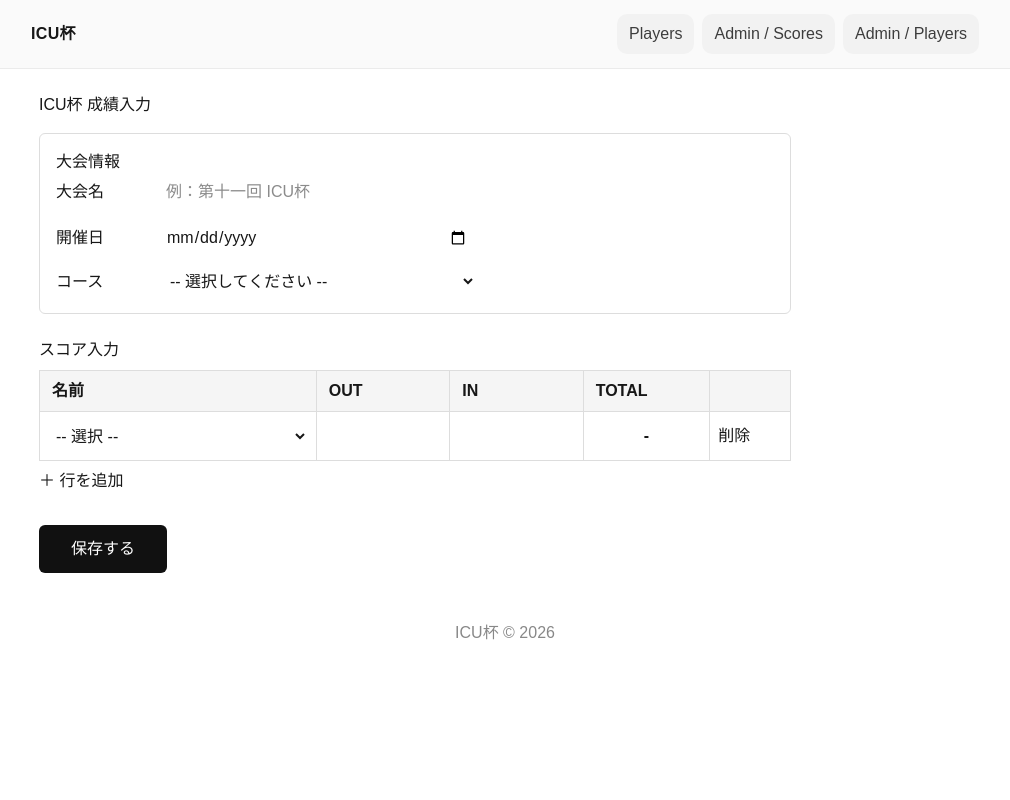
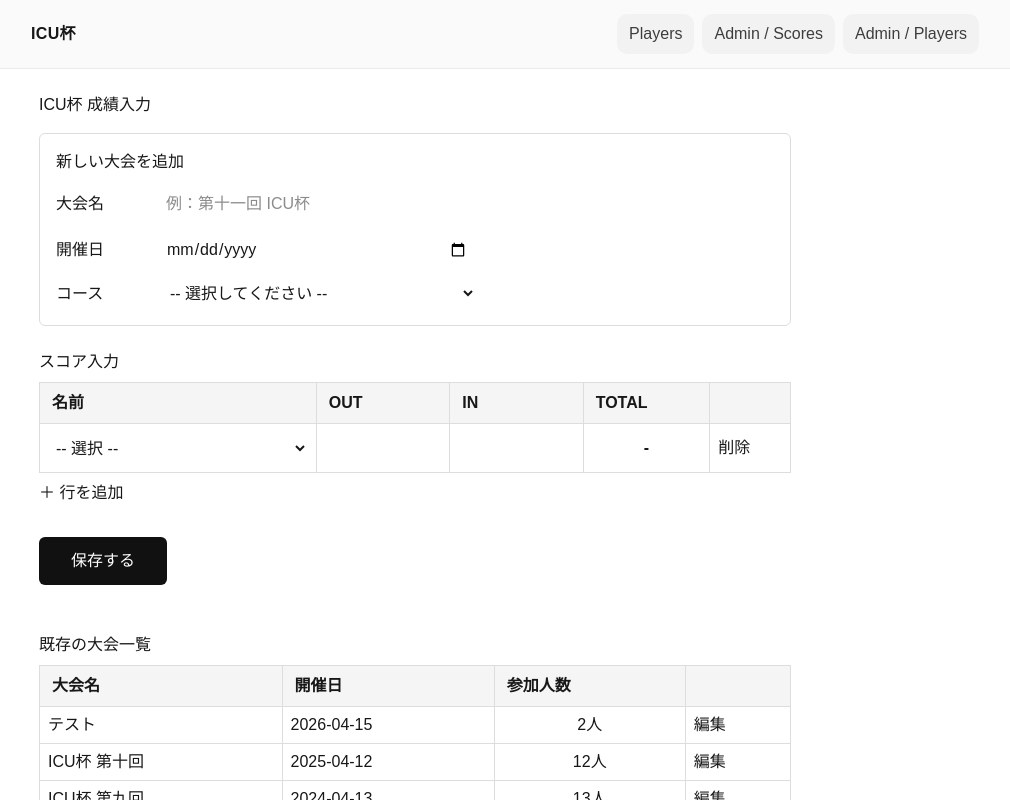
Before and after one commit to ktomoeda419/icu-cup, a Next.js app: page /admin/scores in a window 1280 px wide. Shown: the top 800 px of the page, without its empty margins (135-1145 px from the left). Built offline with nearby package versions, Linux system fonts and the light colour scheme.

Commit message:
管理画面に編集機能を追加
- 既存大会一覧から「編集」ボタンでフォームに読み込み
- 保存時にIDが一致する大会を上書き更新
- 新規追加と編集でボタンラベルを切り替え

Co-Authored-By: Claude Sonnet 4.6 <noreply@anthropic.com>

```diff
--- a/app/admin/scores/ScoresClient.tsx
+++ b/app/admin/scores/ScoresClient.tsx
@@ -5,26 +5,68 @@ import { useState } from "react";
 type Player = { id: string; name: string; gender: string };
 type Course = { id: string; name: string };
 type ScoreRow = { player_id: string; out: number | ""; inn: number | "" };
+type EventScore = {
+  player_id: string;
+  out_score: number | null;
+  in_score: number | null;
+  total_score: number;
+};
+type Event = {
+  id: string;
+  name: string;
+  event_date: string;
+  course_id: string;
+  scores: EventScore[];
+};
 
 const uid = () => Math.random().toString(36).slice(2, 10);
-
 const emptyRow = (): ScoreRow => ({ player_id: "", out: "", inn: "" });
 
 export default function ScoresClient({
   players,
   courses,
+  events,
 }: {
   players: Player[];
   courses: Course[];
+  events: Event[];
 }) {
+  const [editingId, setEditingId] = useState<string | null>(null);
   const [eventName, setEventName] = useState("");
   const [eventDate, setEventDate] = useState("");
   const [courseId, setCourseId] = useState("");
   const [rows, setRows] = useState<ScoreRow[]>([emptyRow()]);
-  const [status, setStatus] = useState<"idle" | "saving" | "ok" | "error">(
-    "idle"
-  );
+  const [status, setStatus] = useState<"idle" | "saving" | "ok" | "error">("idle");
   const [errorMsg, setErrorMsg] = useState("");
+
+  const isEditing = editingId !== null;
+
+  const loadEvent = (event: Event) => {
+    setEditingId(event.id);
+    setEventName(event.name);
+    setEventDate(event.event_date);
+    setCourseId(event.course_id);
+    setRows(
+      event.scores.map((s) => ({
+        player_id: s.player_id,
+        out: s.out_score ?? "",
+        inn: s.in_score ?? "",
+      }))
+    );
+    setStatus("idle");
+    setErrorMsg("");
+    window.scrollTo({ top: 0, behavior: "smooth" });
+  };
+
+  const resetForm = () => {
+    setEditingId(null);
+    setEventName("");
+    setEventDate("");
+    setCourseId("");
+    setRows([emptyRow()]);
+    setStatus("idle");
+    setErrorMsg("");
+  };
 
   const updateRow = (i: number, patch: Partial<ScoreRow>) =>
     setRows((prev) => prev.map((r, idx) => (idx === i ? { ...r, ...patch } : r)));
@@ -36,21 +78,9 @@ export default function ScoresClient({
     v !== "" && (Number(v) < 30 || Number(v) > 80);
 
   const handleSave = async () => {
-    if (!eventName.trim()) {
-      setErrorMsg("大会名を入力してください");
-      setStatus("error");
-      return;
-    }
-    if (!eventDate) {
-      setErrorMsg("開催日を入力してください");
-      setStatus("error");
-      return;
-    }
-    if (!courseId) {
-      setErrorMsg("コースを選択してください");
-      setStatus("error");
-      return;
-    }
+    if (!eventName.trim()) { setErrorMsg("大会名を入力してください"); setStatus("error"); return; }
+    if (!eventDate) { setErrorMsg("開催日を入力してください"); setStatus("error"); return; }
+    if (!courseId) { setErrorMsg("コースを選択してください"); setStatus("error"); return; }
 
     const scores = rows
       .filter((r) => r.player_id)
@@ -60,18 +90,14 @@ export default function ScoresClient({
           player_id: r.player_id,
           out_score: r.out === "" ? null : Number(r.out),
           in_score: r.inn === "" ? null : Number(r.inn),
-          total_score: t ?? (r.out !== "" ? Number(r.out) : 0),
+          total_score: t ?? 0,
         };
       });
 
-    if (scores.length === 0) {
-      setErrorMsg("スコアを1件以上入力してください");
-      setStatus("error");
-      return;
-    }
+    if (scores.length === 0) { setErrorMsg("スコアを1件以上入力してください"); setStatus("error"); return; }
 
-    const newEvent = {
-      id: uid(),
+    const event = {
+      id: editingId ?? uid(),
       name: eventName.trim(),
       event_date: eventDate,
       course_id: courseId,
@@ -85,40 +111,45 @@ export default function ScoresClient({
       const res = await fetch("/api/save-event", {
         method: "POST",
         headers: { "Content-Type": "application/json" },
-        body: JSON.stringify(newEvent),
+        body: JSON.stringify(event),
       });
       const data = await res.json();
       if (!res.ok) throw new Error(data.error);
-
       setStatus("ok");
-      setEventName("");
-      setEventDate("");
-      setCourseId("");
-      setRows([emptyRow()]);
+      resetForm();
     } catch (e: unknown) {
       setErrorMsg(e instanceof Error ? e.message : "エラーが発生しました");
       setStatus("error");
     }
   };
 
+  const sortedEvents = [...events].sort((a, b) =>
+    b.event_date.localeCompare(a.event_date)
+  );
+
   return (
     <main style={{ padding: 24, maxWidth: 800 }}>
       <h1>ICU杯 成績入力</h1>
 
       {/* 大会情報 */}
-      <section
-        style={{ marginTop: 16, padding: 16, border: "1px solid #ddd", borderRadius: 6 }}
-      >
-        <h2 style={{ marginTop: 0 }}>大会情報</h2>
-        <div
-          style={{
-            display: "grid",
-            gridTemplateColumns: "90px 1fr",
-            gap: "10px 12px",
-            alignItems: "center",
-            maxWidth: 420,
-          }}
-        >
+      <section style={{ marginTop: 16, padding: 16, border: "1px solid #ddd", borderRadius: 6 }}>
+        <div style={{ display: "flex", justifyContent: "space-between", alignItems: "center" }}>
+          <h2 style={{ margin: 0 }}>{isEditing ? "大会を編集" : "新しい大会を追加"}</h2>
+          {isEditing && (
+            <button onClick={resetForm} style={{ color: "#666" }}>
+              ✕ キャンセル
+            </button>
+          )}
+        </div>
+
+        <div style={{
+          display: "grid",
+          gridTemplateColumns: "90px 1fr",
+          gap: "10px 12px",
+          alignItems: "center",
+          maxWidth: 420,
+          marginTop: 12,
+        }}>
           <label>大会名</label>
           <input
             value={eventName}
@@ -141,9 +172,7 @@ export default function ScoresClient({
           >
             <option value="">-- 選択してください --</option>
             {courses.map((c) => (
-              <option key={c.id} value={c.id}>
-                {c.name}
-              </option>
+              <option key={c.id} value={c.id}>{c.name}</option>
             ))}
           </select>
         </div>
@@ -152,13 +181,7 @@ export default function ScoresClient({
       {/* スコア入力 */}
       <section style={{ marginTop: 24 }}>
         <h2>スコア入力</h2>
-        <table
-          style={{
-            borderCollapse: "collapse",
-            marginTop: 8,
-            width: "100%",
-          }}
-        >
+        <table style={{ borderCollapse: "collapse", marginTop: 8, width: "100%" }}>
           <thead>
             <tr style={{ background: "#f5f5f5" }}>
               <th style={th}>名前</th>
@@ -179,9 +202,7 @@ export default function ScoresClient({
                   >
                     <option value="">-- 選択 --</option>
                     {players.map((p) => (
-                      <option key={p.id} value={p.id}>
-                        {p.name}
-                      </option>
+                      <option key={p.id} value={p.id}>{p.name}</option>
                     ))}
                   </select>
                 </td>
@@ -189,51 +210,29 @@ export default function ScoresClient({
                   <input
                     type="number"
                     value={r.out}
-                    onChange={(e) =>
-                      updateRow(i, {
-                        out: e.target.value === "" ? "" : Number(e.target.value),
-                      })
-                    }
-                    style={{
-                      width: 64,
-                      padding: "6px 4px",
-                      background: invalidScore(r.out) ? "#ffcccc" : undefined,
-                    }}
+                    onChange={(e) => updateRow(i, { out: e.target.value === "" ? "" : Number(e.target.value) })}
+                    style={{ width: 64, padding: "6px 4px", background: invalidScore(r.out) ? "#ffcccc" : undefined }}
                   />
                 </td>
                 <td style={td}>
                   <input
                     type="number"
                     value={r.inn}
-                    onChange={(e) =>
-                      updateRow(i, {
-                        inn: e.target.value === "" ? "" : Number(e.target.value),
-                      })
-                    }
-                    style={{
-                      width: 64,
-                      padding: "6px 4px",
-                      background: invalidScore(r.inn) ? "#ffcccc" : undefined,
-                    }}
+                    onChange={(e) => updateRow(i, { inn: e.target.value === "" ? "" : Number(e.target.value) })}
+                    style={{ width: 64, padding: "6px 4px", background: invalidScore(r.inn) ? "#ffcccc" : undefined }}
                   />
                 </td>
                 <td style={{ ...td, textAlign: "center", fontWeight: "bold" }}>
                   {total(r) ?? "-"}
                 </td>
                 <td style={td}>
-                  <button onClick={() => setRows((prev) => prev.filter((_, idx) => idx !== i))}>
-                    削除
-                  </button>
+                  <button onClick={() => setRows((prev) => prev.filter((_, idx) => idx !== i))}>削除</button>
                 </td>
               </tr>
             ))}
           </tbody>
         </table>
-
-        <button
-          onClick={() => setRows((prev) => [...prev, emptyRow()])}
-          style={{ marginTop: 8 }}
-        >
+        <button onClick={() => setRows((prev) => [...prev, emptyRow()])} style={{ marginTop: 8 }}>
           ＋ 行を追加
         </button>
       </section>
@@ -253,30 +252,50 @@ export default function ScoresClient({
             cursor: status === "saving" ? "wait" : "pointer",
           }}
         >
-          {status === "saving" ? "保存中..." : "保存する"}
+          {status === "saving" ? "保存中..." : isEditing ? "更新する" : "保存する"}
         </button>
 
         {status === "ok" && (
           <p style={{ color: "#008800", marginTop: 12 }}>
-            ✓ 保存しました。1〜2分後にサイトに反映されます。
+            ✓ {isEditing ? "更新" : "保存"}しました。1〜2分後にサイトに反映されます。
           </p>
         )}
         {status === "error" && (
-          <p style={{ color: "#cc0000", marginTop: 12 }}>
-            エラー: {errorMsg}
-          </p>
+          <p style={{ color: "#cc0000", marginTop: 12 }}>エラー: {errorMsg}</p>
         )}
+      </section>
+
+      {/* 既存大会一覧 */}
+      <section style={{ marginTop: 48 }}>
+        <h2>既存の大会一覧</h2>
+        <table style={{ borderCollapse: "collapse", width: "100%", marginTop: 8 }}>
+          <thead>
+            <tr style={{ background: "#f5f5f5" }}>
+              <th style={th}>大会名</th>
+              <th style={th}>開催日</th>
+              <th style={th}>参加人数</th>
+              <th style={th}></th>
+            </tr>
+          </thead>
+          <tbody>
+            {sortedEvents.map((e) => (
+              <tr key={e.id} style={{ background: e.id === editingId ? "#fffbe6" : undefined }}>
+                <td style={td}>{e.name}</td>
+                <td style={td}>{e.event_date}</td>
+                <td style={{ ...td, textAlign: "center" }}>{e.scores.length}人</td>
+                <td style={td}>
+                  <button onClick={() => loadEvent(e)}>
+                    {e.id === editingId ? "編集中" : "編集"}
+                  </button>
+                </td>
+              </tr>
+            ))}
+          </tbody>
+        </table>
       </section>
     </main>
   );
 }
 
-const th: React.CSSProperties = {
-  border: "1px solid #ddd",
-  padding: "8px 12px",
-  textAlign: "left",
-};
-const td: React.CSSProperties = {
-  border: "1px solid #ddd",
-  padding: "6px 8px",
-};
+const th: React.CSSProperties = { border: "1px solid #ddd", padding: "8px 12px", textAlign: "left" };
+const td: React.CSSProperties = { border: "1px solid #ddd", padding: "6px 8px" };
--- a/app/admin/scores/page.tsx
+++ b/app/admin/scores/page.tsx
@@ -1,10 +1,11 @@
-import { getPlayers } from "@/lib/data";
+import { getPlayers, getEvents } from "@/lib/data";
 import coursesData from "@/data/courses.json";
 import ScoresClient from "./ScoresClient";
 
 export default function ScoresPage() {
   const players = getPlayers();
   const courses = coursesData as { id: string; name: string }[];
+  const events = getEvents().map(({ course, ...e }) => e);
 
-  return <ScoresClient players={players} courses={courses} />;
+  return <ScoresClient players={players} courses={courses} events={events} />;
 }
```
Also changed, not shown: app/api/save-event/route.ts (+10 -2 lines).
